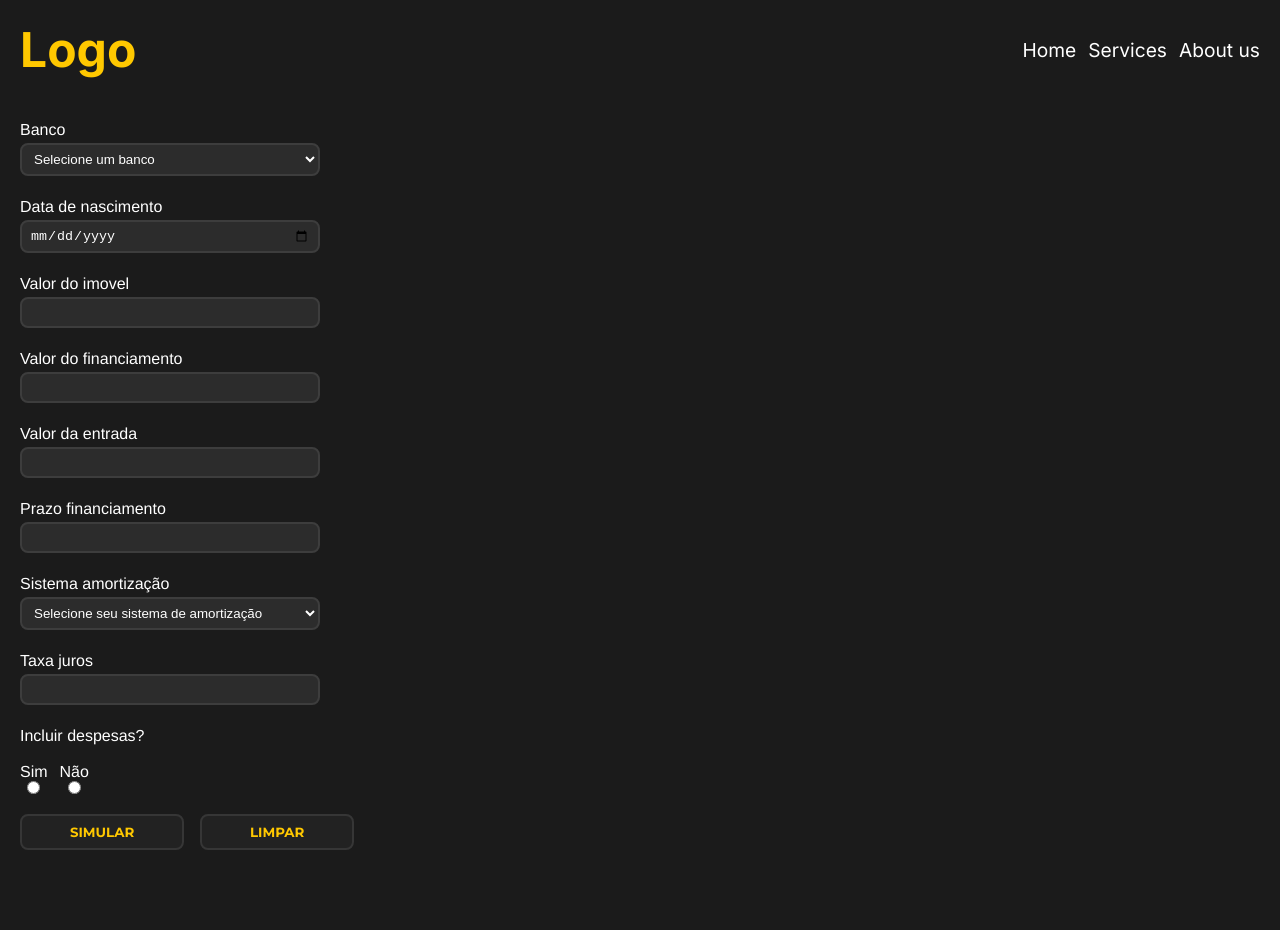
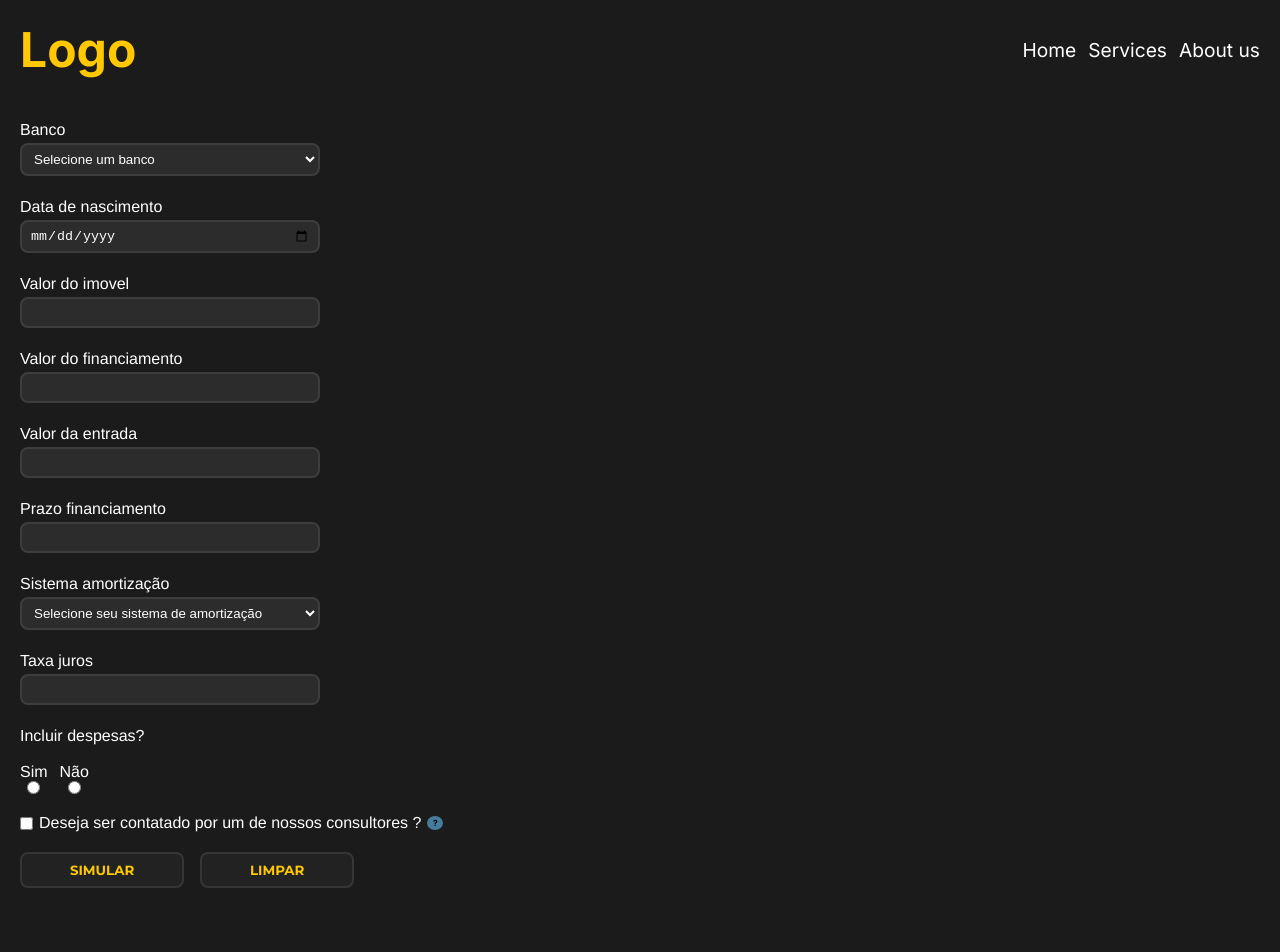
Before and after one commit to Luan-Lopes-da-Silva/financement-project, a Next.js app: page / in a window 1280 px wide. Shown: the top 952 px of the page. Before the commit the page ends 930 px from the top, so only its background shows below. Built offline with nearby package versions, Linux system fonts and the light colour scheme.

Commit message:
Protocol and modals

```diff
--- a/app/page.jsx
+++ b/app/page.jsx
@@ -10,14 +10,15 @@ import { useRef } from 'react'
 let simulationsArray = []
 
 export default function Home() {
-
   const saldoDevedor  = []
   const parcelas = []
   const {imovel,setImovel,despesas,setDespesas,amortizacao,setAmortizacao,aniversario,setAniversario,banco,setBanco,financiamento,setFinanciamento} = useForm1()
-  const {entrada,setEntrada,prazo,setPrazo,juros,setJuros,active,setActive,primeiraParcela,setPrimeiraParcela,ultimaParcela,setUltimaParcela} = useForm2()
+  const {entrada,setEntrada,prazo,setPrazo,juros,setJuros,active,setActive,primeiraParcela,setPrimeiraParcela,ultimaParcela,setUltimaParcela,consultor,setConsultor,protocolo,setProtocolo} = useForm2()
   const {btnLimpar,btnRef,formRef,inputRef,mensage,mensageAmortizacao,mensageAniversario,mensageBanco,mensageDespesa,mensageEntrada,mensageJuros,mensageParcela,mensagePorcentagemFinanciamento,outputRef,refResumo} = useRefs()
   const valorDespesa = Number(imovel)*0.05
   const conta = valorDespesa + Number(financiamento)
+  const refModal = useRef()
+  const refProtocolo = useRef()
 
 
   function despesasFunction(ev){
@@ -110,6 +111,18 @@ function maxPrazos(ev){
     }
   }
 
+  function openModal(){
+  refModal.current.style.display = 'block'
+  }
+
+  function closeModal(){
+  refModal.current.style.display = 'none'
+  }
+
+  function closeProtocolModal(){
+  refProtocolo.current.style.display = 'none'
+  }
+
   function maxValue(ev){
     const porcentagem = (ev.currentTarget.value/imovel) * 100
     if(porcentagem>80){
@@ -150,6 +163,17 @@ function maxPrazos(ev){
     simulationsArray = []
     outputRef.current.style.display = 'none'
     refResumo.current.style.display = 'none'
+  }
+
+  function gerarHexAleatorio(){
+  const caracteresHex = '0123456789ABCDEFGHIJKLMNOPRSTUVWXYZ'
+  let hexAleatorio = '#'
+
+  for (let i = 0; i<72; i++){
+    const indiceAleatorio = Math.floor(Math.random()* caracteresHex.length)
+    hexAleatorio += caracteresHex.charAt(indiceAleatorio)
+  }
+  return hexAleatorio
   }
 
   function createSimulation(ev){
@@ -258,7 +282,7 @@ function maxPrazos(ev){
     }
     setPrimeiraParcela(Number(parcelas[0]).toFixed(2))
     setUltimaParcela(Number(parcelas[parcelas.length-1]).toFixed(2))
-    }else if(amortizacao === 'PRICE' && banco=== 'bradesco'){
+    }else if(amortizacao === 'PRICE' && banco=== 'bradesco' && consultor==='Sim'){
       setActive(true)
       const taxaBradesco = '10.49%'
       btnLimpar.current.style.marginTop = '-56px'
@@ -302,10 +326,11 @@ function maxPrazos(ev){
         }
         simulationsArray.push(simulation)
       }
-
-      console.log(simulationsArray)
-    setPrimeiraParcela(Number(parcelas[0]).toFixed(2))
-    setUltimaParcela(Number(parcelas[parcelas.length-1]).toFixed(2))
+      setPrimeiraParcela(Number(parcelas[0]).toFixed(2))
+      setUltimaParcela(Number(parcelas[parcelas.length-1]).toFixed(2))
+      refProtocolo.current.style.display = 'block'
+      const protocoloAleatorio = gerarHexAleatorio()
+      setProtocolo(protocoloAleatorio)
   }
 }
 
@@ -322,6 +347,40 @@ function maxPrazos(ev){
       </nav>
     </header>
     <main className={style.main}>
+      <div className={style.modal} ref={refModal}>
+        <h1
+        onClick={closeModal}
+        >
+        X
+        </h1>
+        <p>
+        Caso aceite ser contatado por um consultor daremos
+        inicio ao processo de financiamento do seu tão sonha
+        do imovel sera gerado um numero de protocolo que
+        podera ser usado por voce nosso cliente para que
+        acompanhe todo o processo e em que fase do finan
+        ciamento voce esta com esse numero de protocolo
+        voce tambem tera acesso a dados do nosso consultor
+        designado para que voce possa tirar duvidas via email
+        ou whatsapp.
+        </p>
+      </div>
+
+      <div className={style.modal} ref={refProtocolo}>
+        <h1
+        onClick={closeProtocolModal}
+        >
+        X
+        </h1>
+        <h2>
+        O seu numero de protocolo é
+        </h2>
+        <span>
+        {protocolo}
+        </span>
+        <h3>Guarde esse numero para poder checar o andamento de seu processo
+        ou ter mais informações sobre o mesmo</h3>
+      </div>
       <form
       className={style.form}
       ref={formRef}
@@ -448,6 +507,26 @@ function maxPrazos(ev){
           value={valorDespesa}
           />
         </div>
+
+        <div className={style.interrogationContainer}>
+        <input
+        type="checkbox"
+        name="consultor"
+        id="consultor"
+        value={consultor}
+        onChange={()=>setConsultor('Sim')}
+        />
+        <label htmlFor="consultor">Deseja ser contatado por um de nossos consultores ?
+        </label>
+        <div className={style.interrogation}>
+        <p
+        onClick={openModal}
+        >
+        ?
+        </p>
+        </div>
+        </div>
+
         <button
         ref={btnRef}
         className={style.btn1}
--- a/app/page.module.scss
+++ b/app/page.module.scss
@@ -46,8 +46,50 @@
   }
   .main{
     padding: 20px;
+    position: relative;
+    .modal{
+      background-color: #D9D9D9;
+      width: 600px;
+      height: 300px;
+      line-height: 1.5;
+      padding: 20px;
+      position: absolute;
+      top: 20%;
+      left: 35%;
+      z-index: 5000;
+      display: none;
+      p{
+        margin-top: 60px;
+      }
+      h1{
+        position: absolute;
+        left: 90%;
+        &:hover{
+          cursor: pointer;
+        }
+      }
+
+      h2,
+      h3,
+      span{
+        text-align: center;
+      }
+
+      h2{
+        margin-top: 40px;
+        margin-bottom: 20px;
+      }
+
+      span{
+      display: block;
+      opacity: 0.8;
+      width: 350px;
+      margin: auto auto;
+      margin-bottom: 20px;
+      word-wrap: break-word;
+      }
+    }
     .form {
-
       .errorSpan{
         display: block;
         font-size: 0.825rem;
@@ -91,6 +133,28 @@
     }
     .outputContainer{
      display: none;
+    }
+
+    .interrogationContainer{
+      display: flex;
+      align-items: center;
+      gap: 6px;
+      margin-bottom: 20px;
+
+      .interrogation{
+        background-color: #457b9d;
+        padding: 2px;
+        width: 16px;
+        border-radius: 50%;
+        text-align: center;
+        font-size: 0.525rem;
+        p{
+          font-weight: bold;
+         &:hover{
+          cursor: pointer;
+         }
+        }
+      }
     }
     }
 
--- a/app/src/Hooks/useStates2.jsx
+++ b/app/src/Hooks/useStates2.jsx
@@ -7,6 +7,8 @@ const [juros,setJuros] = useState('')
 const [active,setActive] = useState('')
 const [primeiraParcela,setPrimeiraParcela] = useState('')
 const [ultimaParcela,setUltimaParcela] = useState('')
+const [consultor,setConsultor] = useState('Nao')
+const [protocolo,setProtocolo] = useState('')
 
-return{entrada,setEntrada,prazo,setPrazo,juros,setJuros,active,setActive,primeiraParcela,setPrimeiraParcela,ultimaParcela,setUltimaParcela}
+return{entrada,setEntrada,prazo,setPrazo,juros,setJuros,active,setActive,primeiraParcela,setPrimeiraParcela,ultimaParcela,setUltimaParcela,consultor,setConsultor,protocolo,setProtocolo}
 }
```
